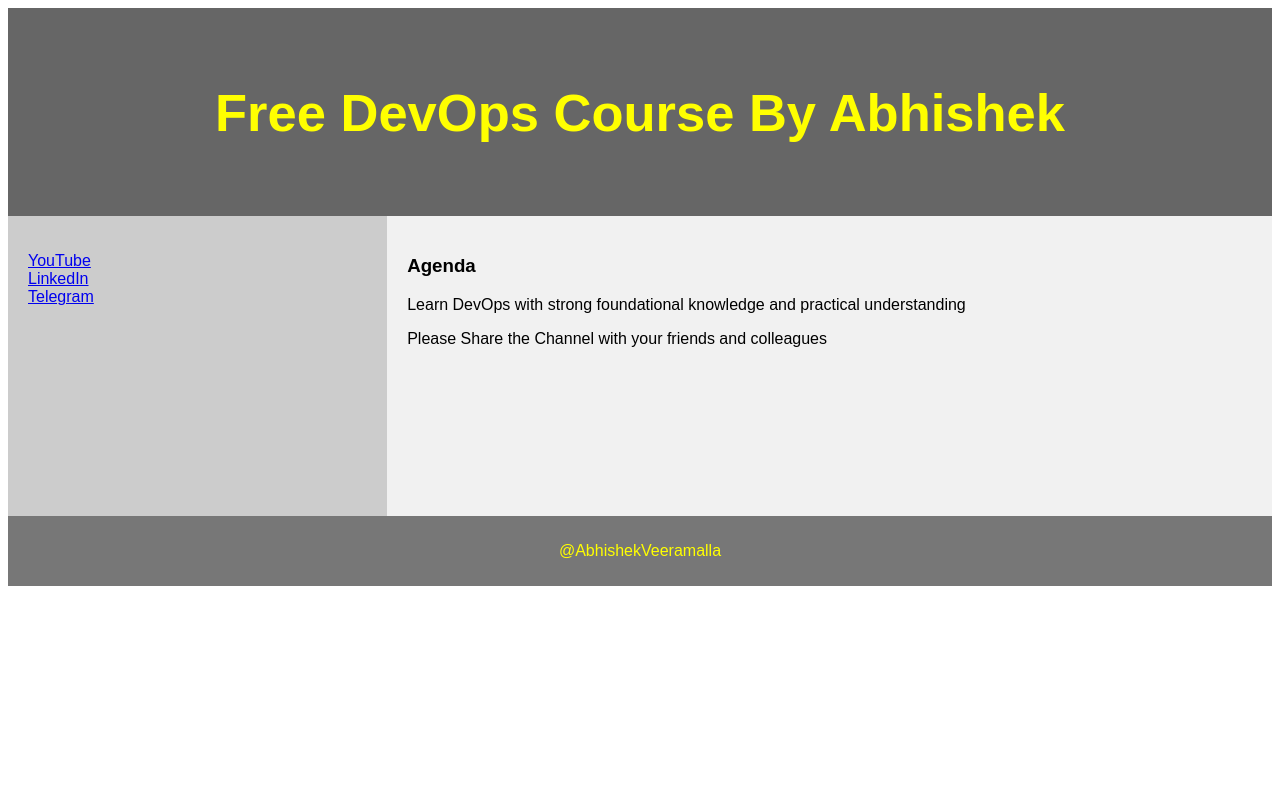
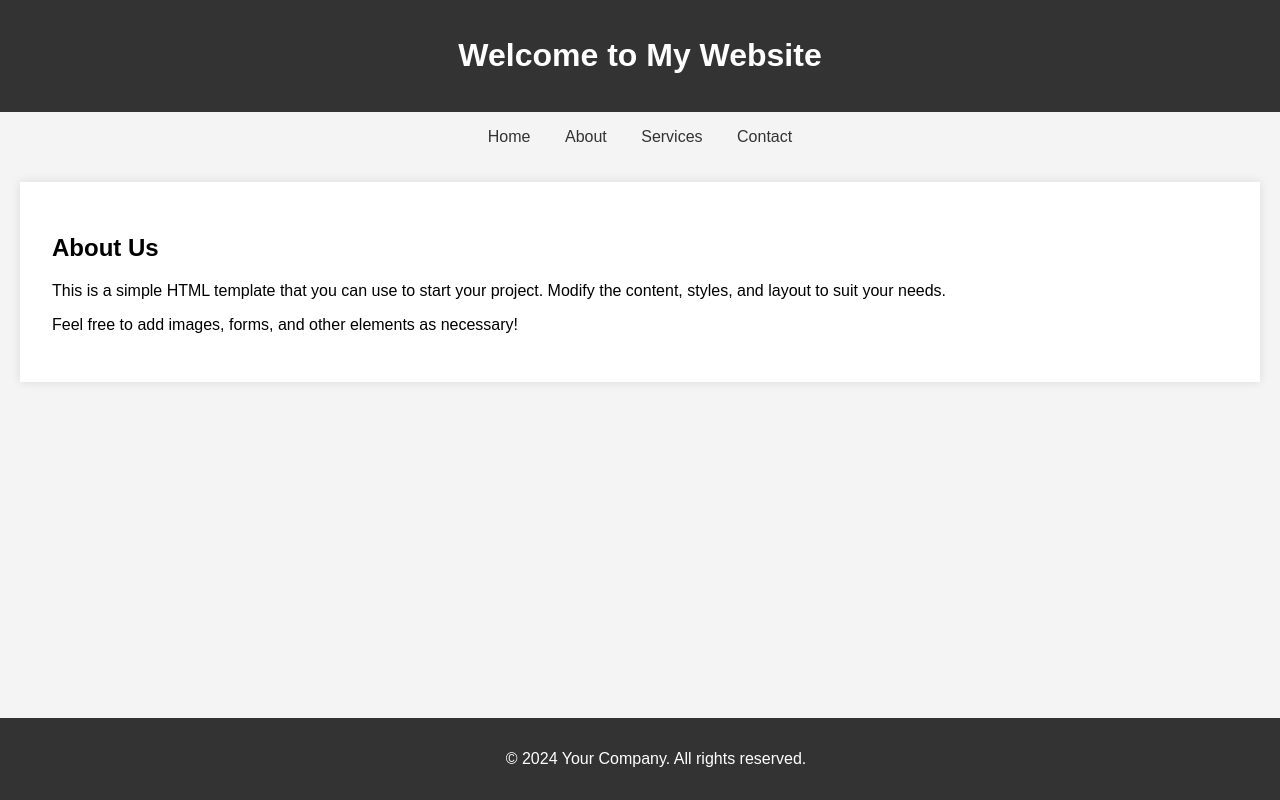
Before and after one commit to luchichang/Python-Django-app, a Python web app: template myProject/myapp/templates/demo_site.html in a window 1280 px wide. Run offline with Jinja, Linux system fonts and the light colour scheme; the template is opened without the code that fills it, so the values that code supplies are empty.

Commit message:
template change!

```diff
--- a/myProject/myapp/templates/demo_site.html
+++ b/myProject/myapp/templates/demo_site.html
@@ -1,99 +1,71 @@
 <!DOCTYPE html>
 <html lang="en">
 <head>
-<title>CSS Template</title>
-<meta charset="utf-8">
-<meta name="viewport" content="width=device-width, initial-scale=1">
+    <meta charset="UTF-8">
+    <meta http-equiv="X-UA-Compatible" content="IE=edge">
+    <meta name="viewport" content="width=device-width, initial-scale=1.0">
+    <title>Your Website Title</title>
     <style>
-* {
-  box-sizing: border-box;
+        body {
+            font-family: Arial, sans-serif;
+            margin: 0;
+            padding: 0;
+            background-color: #f4f4f4;
         }
-
-body {
-  font-family: Arial, Helvetica, sans-serif;
+        header {
+            background-color: #333;
+            color: white;
+            text-align: center;
+            padding: 1rem;
         }
-
-/* Style the header */
-header {
-  background-color: #666;
-  padding: 30px;
+        nav {
+            margin: 0;
+            padding: 1rem;
             text-align: center;
-  font-size: 35px;
-  color: yellow;
         }
-
-/* Create two columns/boxes that floats next to each other */
-nav {
-  float: left;
-  width: 30%;
-  height: 300px; /* only for demonstration, should be removed */
-  background: #ccc;
-  padding: 20px;
+        nav a {
+            margin: 0 15px;
+            color: #333;
+            text-decoration: none;
         }
-
-/* Style the list inside the menu */
-nav ul {
-  list-style-type: none;
-  padding: 0;
+        main {
+            padding: 2rem;
+            background-color: white;
+            margin: 20px;
+            box-shadow: 0 0 10px rgba(0, 0, 0, 0.1);
         }
-
-article {
-  float: left;
-  padding: 20px;
-  width: 70%;
-  background-color: #f1f1f1;
-  height: 300px; /* only for demonstration, should be removed */
-}
-
-/* Clear floats after the columns */
-section::after {
-  content: "";
-  display: table;
-  clear: both;
-}
-
-/* Style the footer */
         footer {
-  background-color: #777;
-  padding: 10px;
+            background-color: #333;
+            color: white;
             text-align: center;
-  color: yellow;
-}
-
-/* Responsive layout - makes the two columns/boxes stack on top of each other instead of next to each other, on small screens */
-@media (max-width: 600px) {
-  nav, article {
+            padding: 1rem;
+            position: fixed;
+            bottom: 0;
             width: 100%;
-    height: auto;
-  }
         }
     </style>
 </head>
 <body>
 
-
     <header>
-  <h2>Free DevOps Course By Abhishek</h2>
+        <h1>Welcome to My Website</h1>
     </header>
 
-<section>
     <nav>
-    <ul>
-      <li><a href="www.youtube.com/@AbhishekVeeramalla">YouTube</a></li>
-      <li><a href="www.linkedin.com/in/abhishek-veeramalla-77b33996/">LinkedIn</a></li>
-      <li><a href="https://telegram.me/abhishekveeramalla">Telegram</a></li>
-    </ul>
+        <a href="#home">Home</a>
+        <a href="#about">About</a>
+        <a href="#services">Services</a>
+        <a href="#contact">Contact</a>
     </nav>
 
-  <article>
-    <h1>Agenda</h1>
-    <p>Learn DevOps with strong foundational knowledge and practical understanding</p>
-    <p>Please Share the Channel with your friends and colleagues</p>
-  </article>
-</section>
+    <main>
+        <h2>About Us</h2>
+        <p>This is a simple HTML template that you can use to start your project. Modify the content, styles, and layout to suit your needs.</p>
+        <p>Feel free to add images, forms, and other elements as necessary!</p>
+    </main>
 
     <footer>
-  <p>@AbhishekVeeramalla</p>
+        <p>&copy; 2024 Your Company. All rights reserved.</p>
     </footer>
 
 </body>
```
Lines whose indentation alone changed are shown as unchanged.
